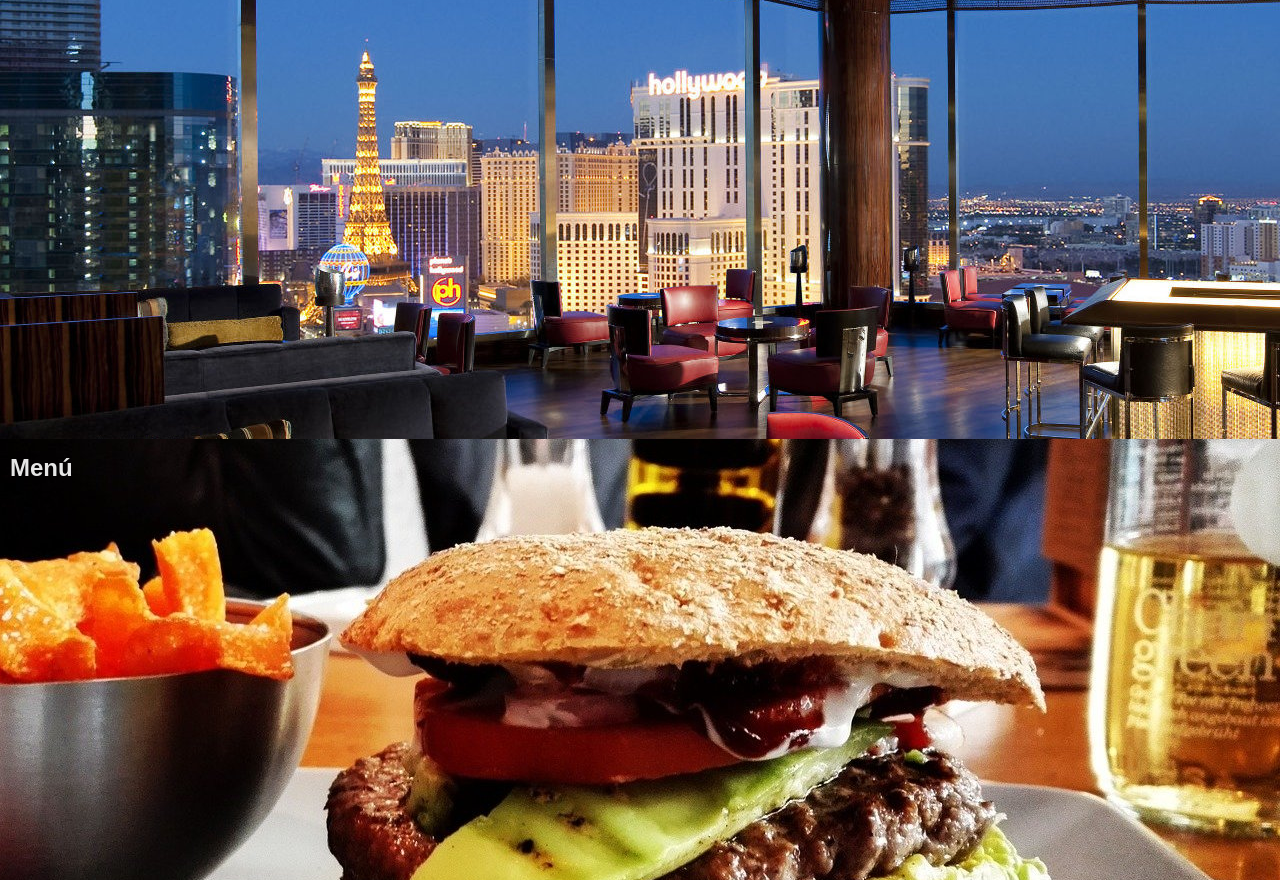
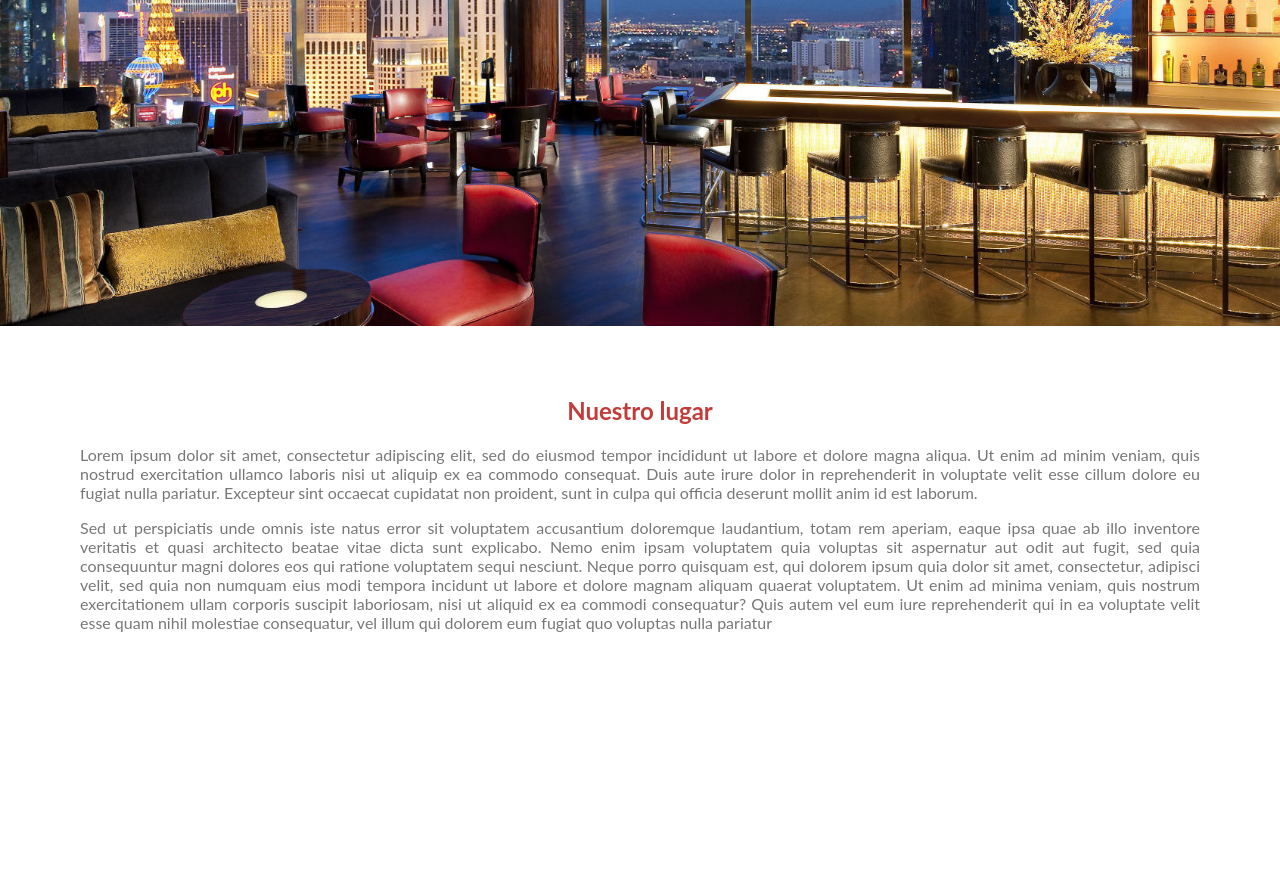
Before and after one commit to EmaMatulich/web-restaurante, a plain HTML site: page index.html in a window 1280 px wide. Shown: the part 174-1054 px from the top of the page. Drawn offline with Linux system fonts and the light colour scheme.

Commit message:
agregamos parallax a la pagina

```diff
--- a/css/style.css
+++ b/css/style.css
@@ -1,20 +1,21 @@
 /*estilos para tamaño normal de la página*/
 
+/*configuraciones basicas del body*/
 body {
   margin: 0;
-  font-family: sans-serif;
+  font-family: "Lato", sans-serif;;
 }
 
 a {
   text-decoration: none;
 }
 
-
 /*configuraciones del header*/
-
 header {
   background-color: #E6E6E6;
   display: flex;
+  position: fixed;
+  width:100%;
 }
 
 header>a>img {
@@ -57,30 +58,41 @@ header>nav>ul>li>a:hover {
 }
 
 
-/*Configuraciones del main en la pagina principal*/
+/*Configuraciones de la seccion main en la pagina principal*/
 .main{
-  color:#E6E6E6;
+  color:#777;
+}
+.main>h1,h2,h3,h4,h5,h6{
+  color:#C33C3A;
 }
 .main>section {
   height: 500px;
 }
-.main>section>h2{
-  margin: 0;
-  padding: 15px 0 15px 10px;
+
+.parallax {
+  /* Full height */
+  height: 100%;
+  /* Create the parallax scrolling effect */
+  background-attachment: fixed;
+  background-position: center;
+  background-repeat: no-repeat;
+  background-size: cover;
+}
+.post-parallax{
+  padding: 50px 80px 50px 80px;
+  text-align: justify;
+}
+.post-parallax>h2{
+  text-align: center;
 }
 
-#lugar {
-  background-image: url(../imagenes/home/lugar.jpg);
-  background-repeat: no-repeat;
-  background-position: left top;
+#lugar{
+    background-image: url(../imagenes/home/lugar.jpg);
 }
 #menu {
   background-image: url(../imagenes/home/menu.jpg);
-  background-repeat: no-repeat;
-  background-position: right bottom;
 }
+
 #reservas {
   background-image: url(../imagenes/home/reservas.jpg);
-  background-repeat: no-repeat;
-  background-position: right bottom;
 }
--- a/index.html
+++ b/index.html
@@ -22,21 +22,33 @@
       </nav>
   </header>
   <div class="main">
-    <section id="lugar">
+    <section id="lugar" class="parallax">
+    </section>
+    <section class="post-parallax">
       <h2>Nuestro lugar</h2>
+      <p>Lorem ipsum dolor sit amet, consectetur adipiscing elit, sed do eiusmod tempor incididunt ut labore et dolore magna aliqua. Ut enim ad minim veniam, quis nostrud exercitation ullamco laboris nisi ut aliquip ex ea commodo consequat. Duis aute irure dolor in reprehenderit in voluptate velit esse cillum dolore eu fugiat nulla pariatur. Excepteur sint occaecat cupidatat non proident, sunt in culpa qui officia deserunt mollit anim id est laborum.</p>
+      <p>Sed ut perspiciatis unde omnis iste natus error sit voluptatem accusantium doloremque laudantium, totam rem aperiam, eaque ipsa quae ab illo inventore veritatis et quasi architecto beatae vitae dicta sunt explicabo. Nemo enim ipsam voluptatem quia voluptas sit aspernatur aut odit aut fugit, sed quia consequuntur magni dolores eos qui ratione voluptatem sequi nesciunt. Neque porro quisquam est, qui dolorem ipsum quia dolor sit amet, consectetur, adipisci velit, sed quia non numquam eius modi tempora incidunt ut labore et dolore magnam aliquam quaerat voluptatem. Ut enim ad minima veniam, quis nostrum exercitationem ullam corporis suscipit laboriosam, nisi ut aliquid ex ea commodi consequatur? Quis autem vel eum iure reprehenderit qui in ea voluptate velit esse quam nihil molestiae consequatur, vel illum qui dolorem eum fugiat quo voluptas nulla pariatur</p>
     </section>
-    <section id="menu">
+    <section id="menu" class="parallax">
+    </section>
+    <section class="post-parallax">
       <h2>Men&uacute;</h2>
+      <p>Lorem ipsum dolor sit amet, consectetur adipiscing elit, sed do eiusmod tempor incididunt ut labore et dolore magna aliqua. Ut enim ad minim veniam, quis nostrud exercitation ullamco laboris nisi ut aliquip ex ea commodo consequat. Duis aute irure dolor in reprehenderit in voluptate velit esse cillum dolore eu fugiat nulla pariatur. Excepteur sint occaecat cupidatat non proident, sunt in culpa qui officia deserunt mollit anim id est laborum.</p>
+      <p>Sed ut perspiciatis unde omnis iste natus error sit voluptatem accusantium doloremque laudantium, totam rem aperiam, eaque ipsa quae ab illo inventore veritatis et quasi architecto beatae vitae dicta sunt explicabo. Nemo enim ipsam voluptatem quia voluptas sit aspernatur aut odit aut fugit, sed quia consequuntur magni dolores eos qui ratione voluptatem sequi nesciunt. Neque porro quisquam est, qui dolorem ipsum quia dolor sit amet, consectetur, adipisci velit, sed quia non numquam eius modi tempora incidunt ut labore et dolore magnam aliquam quaerat voluptatem. Ut enim ad minima veniam, quis nostrum exercitationem ullam corporis suscipit laboriosam, nisi ut aliquid ex ea commodi consequatur? Quis autem vel eum iure reprehenderit qui in ea voluptate velit esse quam nihil molestiae consequatur, vel illum qui dolorem eum fugiat quo voluptas nulla pariatur</p>
     </section>
-    <section id="reservas">
+    <section id="reservas" class="parallax">
+    </section>
+    <section class="post-parallax">
       <h2>Reservars online</h2>
+      <p>Lorem ipsum dolor sit amet, consectetur adipiscing elit, sed do eiusmod tempor incididunt ut labore et dolore magna aliqua. Ut enim ad minim veniam, quis nostrud exercitation ullamco laboris nisi ut aliquip ex ea commodo consequat. Duis aute irure dolor in reprehenderit in voluptate velit esse cillum dolore eu fugiat nulla pariatur. Excepteur sint occaecat cupidatat non proident, sunt in culpa qui officia deserunt mollit anim id est laborum.</p>
+      <p>Sed ut perspiciatis unde omnis iste natus error sit voluptatem accusantium doloremque laudantium, totam rem aperiam, eaque ipsa quae ab illo inventore veritatis et quasi architecto beatae vitae dicta sunt explicabo. Nemo enim ipsam voluptatem quia voluptas sit aspernatur aut odit aut fugit, sed quia consequuntur magni dolores eos qui ratione voluptatem sequi nesciunt. Neque porro quisquam est, qui dolorem ipsum quia dolor sit amet, consectetur, adipisci velit, sed quia non numquam eius modi tempora incidunt ut labore et dolore magnam aliquam quaerat voluptatem. Ut enim ad minima veniam, quis nostrum exercitationem ullam corporis suscipit laboriosam, nisi ut aliquid ex ea commodi consequatur? Quis autem vel eum iure reprehenderit qui in ea voluptate velit esse quam nihil molestiae consequatur, vel illum qui dolorem eum fugiat quo voluptas nulla pariatur</p>
     </section>
-    <section id="ubicacion">
+    <!-- <section id="ubicacion">
       <h2>Ubicaci&oacute;n</h2>
     </section>
     <section id="contacto">
       <h2>Contacto</h2>
-    </section>
+    </section> -->
   </div>
   <footer>
 
```
